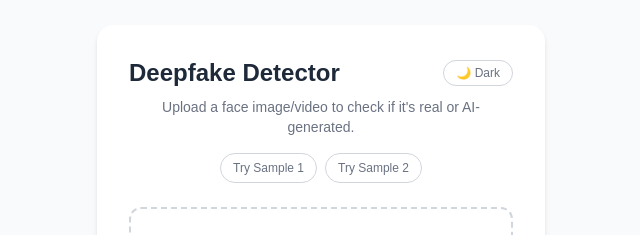
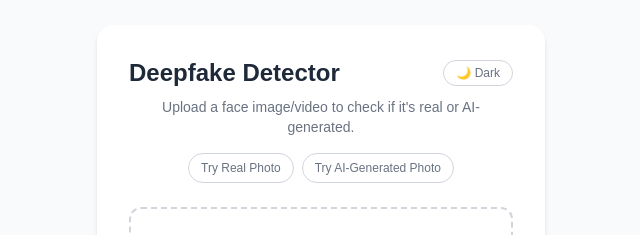
Before and after one commit to ali-faraz-py/deepfake-detector, a Next.js app in the folder frontend/: page / in a window 1280 px wide. Shown: the part 168-403 px from the top of the page, without its empty margins (319-959 px from the left). Built offline with nearby package versions, Linux system fonts and the light colour scheme.

Commit message:
Refactor code structure for improved readability and maintainability

```diff
--- a/frontend/src/app/page.js
+++ b/frontend/src/app/page.js
@@ -6,12 +6,12 @@ const MAX_FILE_SIZE = 10 * 1024 * 1024; // 10MB
 
 const SAMPLE_IMAGES = [
   {
-    label: "Try Sample 1",
-    url: "https://images.unsplash.com/photo-1500648767791-00dcc994a43e?w=600",
+    label: "Try Real Photo",
+    url: "/sample-real.jpg",
   },
   {
-    label: "Try Sample 2",
-    url: "https://images.unsplash.com/photo-1544005313-94ddf0286df2?w=600",
+    label: "Try AI-Generated Photo",
+    url: "/sample-fake.jpg",
   },
 ];
 
```
Also changed, not shown: frontend/public/sample-fake.jpg (added).
